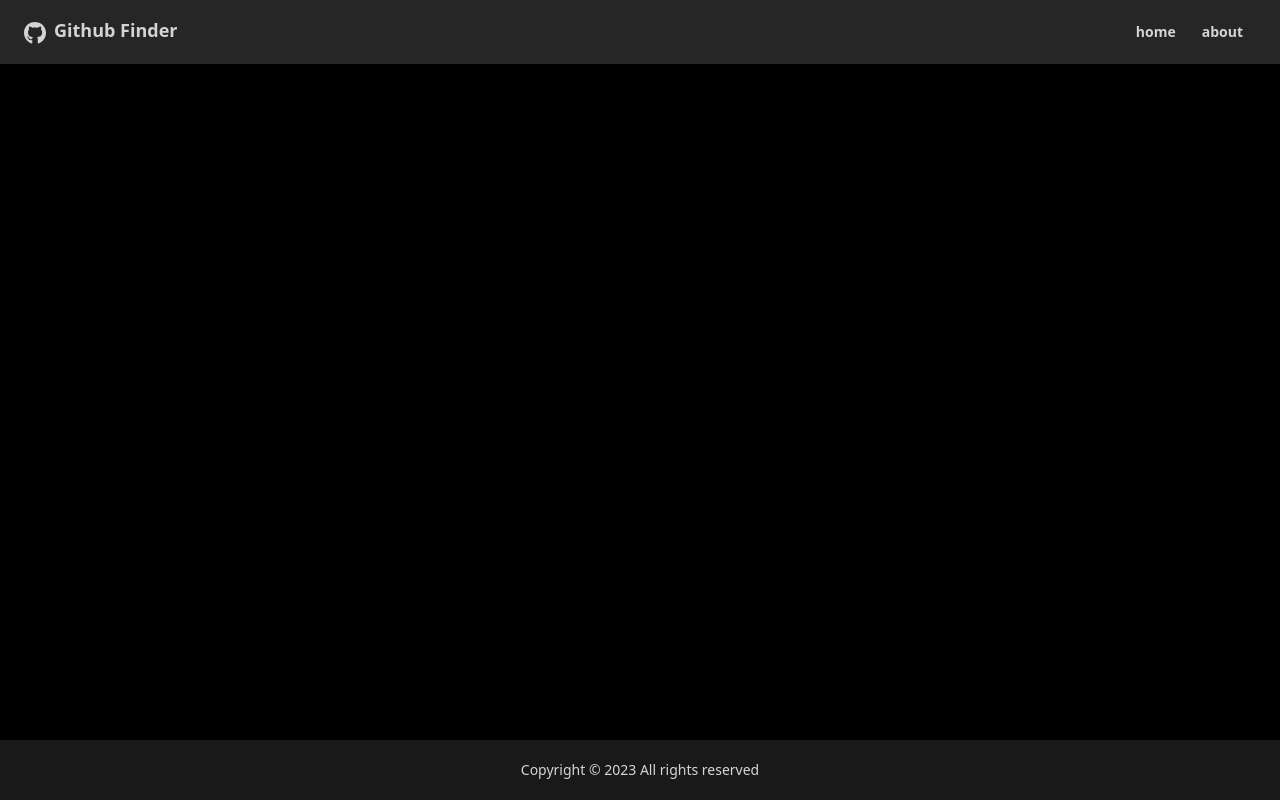
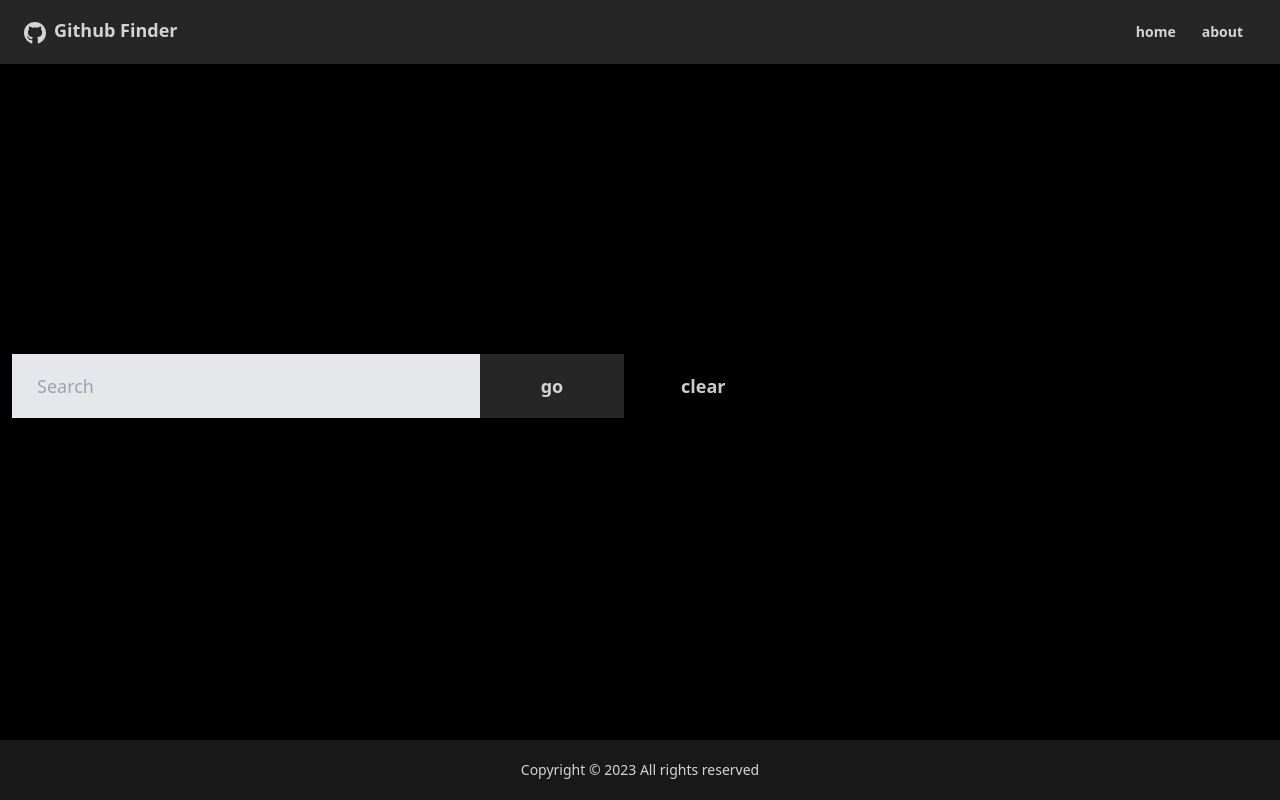
Before and after one commit to setykarimi/Github-finder, a React (Create React App) app: page / in a window 1280 px wide. Built offline with nearby package versions, Linux system fonts and the light colour scheme; the HTML template or start-up script is replaced by a standard one.

Commit message:
Add UserSearch component

```diff
--- a/src/pages/Home.jsx
+++ b/src/pages/Home.jsx
@@ -1,12 +1,13 @@
 import UserResults from "../components/users/UserResults";
+import UserSearch from "../components/users/UserSearch";
 
 const HomePage = () => {
     return (
         <>
-        {/* Search Component */}
+            <UserSearch />
             <UserResults />
         </>
-     );
+    );
 }
 
 export default HomePage;
```
